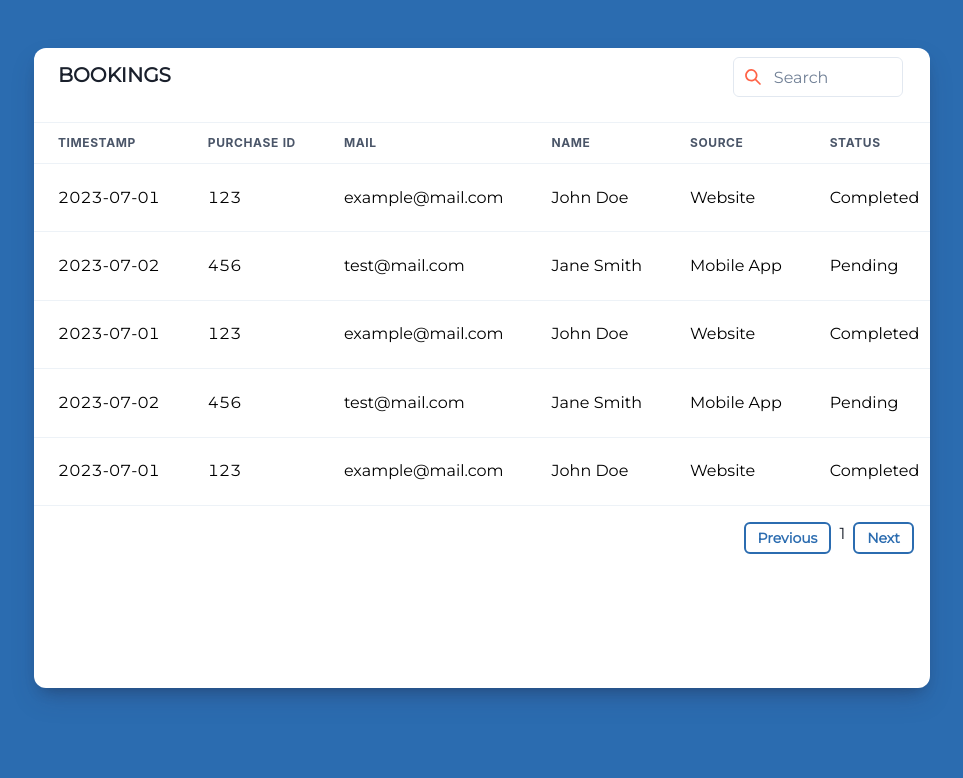
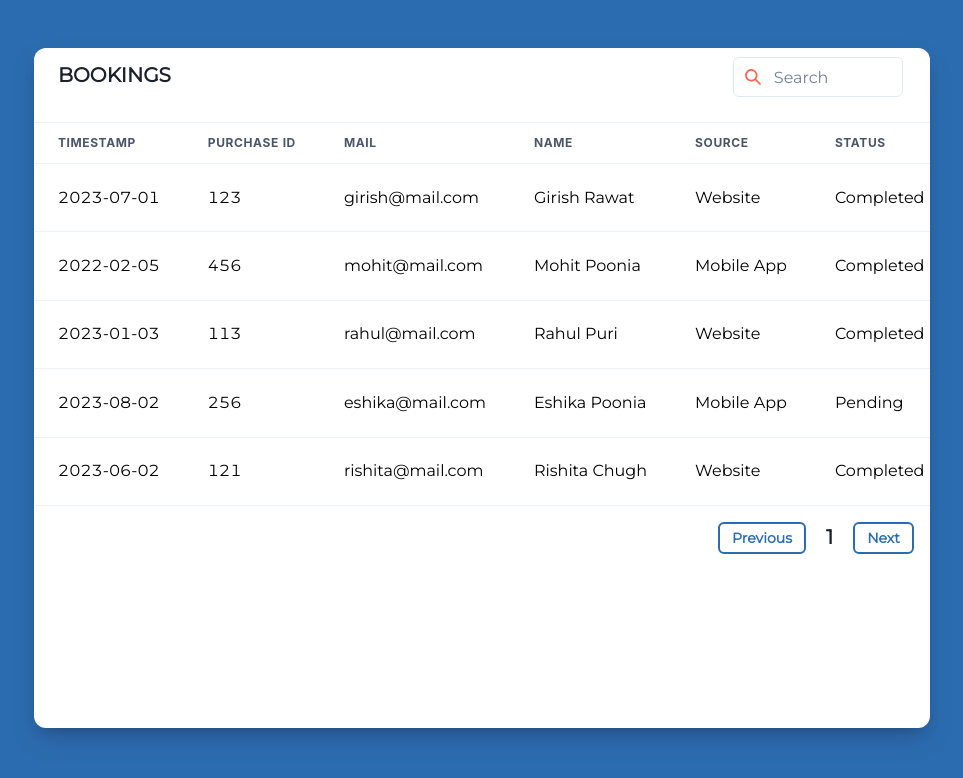
Before and after one commit to Ishu070303/Project-datatable, a Next.js app: page / in a window 1280 px wide. Shown: the top 778 px of the page, without its empty margins (158-1121 px from the left). Built offline with nearby package versions, Linux system fonts and the light colour scheme.

Commit message:
added more css

```diff
--- a/app/App.css
+++ b/app/App.css
@@ -78,3 +78,9 @@
     margin-top: 2rem;
     margin-right: 1.7rem;
 }
+
+.typo{
+    font-size: 20px;
+    font-weight: bold;
+
+}
--- a/app/DataTable.tsx
+++ b/app/DataTable.tsx
@@ -130,7 +130,7 @@ const DataTable: React.FC<DataTableProps> = ({ headers, rows, caption, sortable,
           >
              Previous
           </Button>
-          <Text mx={2}>{currentPage}</Text>
+          <Text className="typo" mx={5}>{currentPage}</Text>
           <Button
           size="sm"
           color="blue.600"
--- a/app/page.tsx
+++ b/app/page.tsx
@@ -7,20 +7,22 @@ import "./App.css";
 
 const headers = ["TIMESTAMP", "PURCHASE ID", "MAIL", "NAME", "SOURCE", "STATUS", "SELECT"];
 const rows = [
-  ["2023-07-01", "123", "example@mail.com", "John Doe", "Website", "Completed", "Select"],
-  ["2023-07-02", "456", "test@mail.com", "Jane Smith", "Mobile App", "Pending", "Select"],
-  ["2023-07-01", "123", "example@mail.com", "John Doe", "Website", "Completed", "Select"],
-  ["2023-07-02", "456", "test@mail.com", "Jane Smith", "Mobile App", "Pending", "Select"],
-  ["2023-07-01", "123", "example@mail.com", "John Doe", "Website", "Completed", "Select"],
-  ["2023-07-02", "456", "test@mail.com", "Jane Smith", "Mobile App", "Pending", "Select"],
-  ["2023-07-01", "123", "example@mail.com", "John Doe", "Website", "Completed", "Select"],
-  ["2023-07-02", "456", "test@mail.com", "Jane Smith", "Mobile App", "Pending", "Select"],
+  ["2023-07-01", "123", "girish@mail.com", "Girish Rawat", "Website", "Completed", "Select"],
+  ["2022-02-05", "456", "mohit@mail.com", "Mohit Poonia", "Mobile App", "Completed", "Select"],
+  ["2023-01-03", "113", "rahul@mail.com", "Rahul Puri", "Website", "Completed", "Select"],
+  ["2023-08-02", "256", "eshika@mail.com", "Eshika Poonia", "Mobile App", "Pending", "Select"],
+  ["2023-06-02", "121", "rishita@mail.com", "Rishita Chugh", "Website", "Completed", "Select"],
+  ["2023-02-08", "490", "pooja@mail.com", "Pooja Chaturvedi", "Mobile App", "Pending", "Select"],
+  ["2023-04-06", "890", "sakshi@mail.com", "Sakshi pathak", "Website", "Pending", "Select"],
+  ["2023-10-12", "098", "soni@mail.com", "Soni Rawat", "Mobile App", "Pending", "Select"],
+  ["2023-11-17", "098", "santoshi@mail.com", "Santoshi Rawat", "Mobile App", "Pending", "Select"],
+  ["2023-08-20", "098", "rashika@mail.com", "Rashika Sharma", "Website", "Completed", "Select"],
   // Add more rows as needed
 ];
 
 const Home: React.FC = () => {
   return (
-    <Flex className='flex' h="80vh">
+    <Flex className='flex' h="85vh">
       <DataTable headers={headers} rows={rows} caption="BOOKINGS" sortable searchable pagination />
     </Flex>
   )
```
